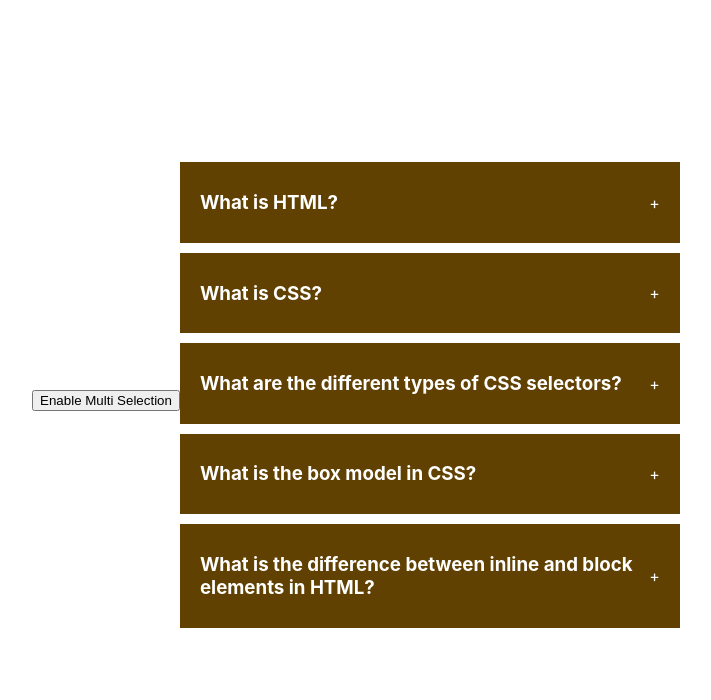
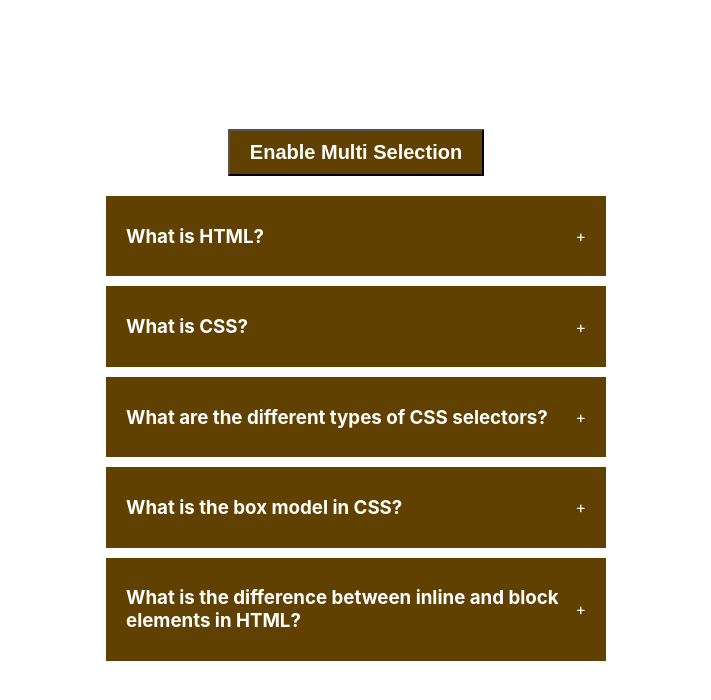
Before and after one commit to yorliabdulai/ReactInterviewProjects, a React (Create React App) app: page / in a window 1280 px wide. Shown: the top 700 px of the page, without its empty margins (284-995 px from the left). Built offline with nearby package versions, Linux system fonts and the light colour scheme.

Commit message:
Styled button

```diff
--- a/src/components/accordion/styles.css
+++ b/src/components/accordion/styles.css
@@ -4,6 +4,16 @@
     width: 100vw;
     justify-content: center;
     align-items: center;
+    flex-direction: column;
+    gap: 20px;
+}
+.wrapper button{
+    padding: 10px 20px;
+    background-color: #614101;
+    color: #fff;
+    font-weight: bold;
+    font-size: 20px;
+    cursor: pointer;
 }
 .accordion{
    width: 500px;
```
